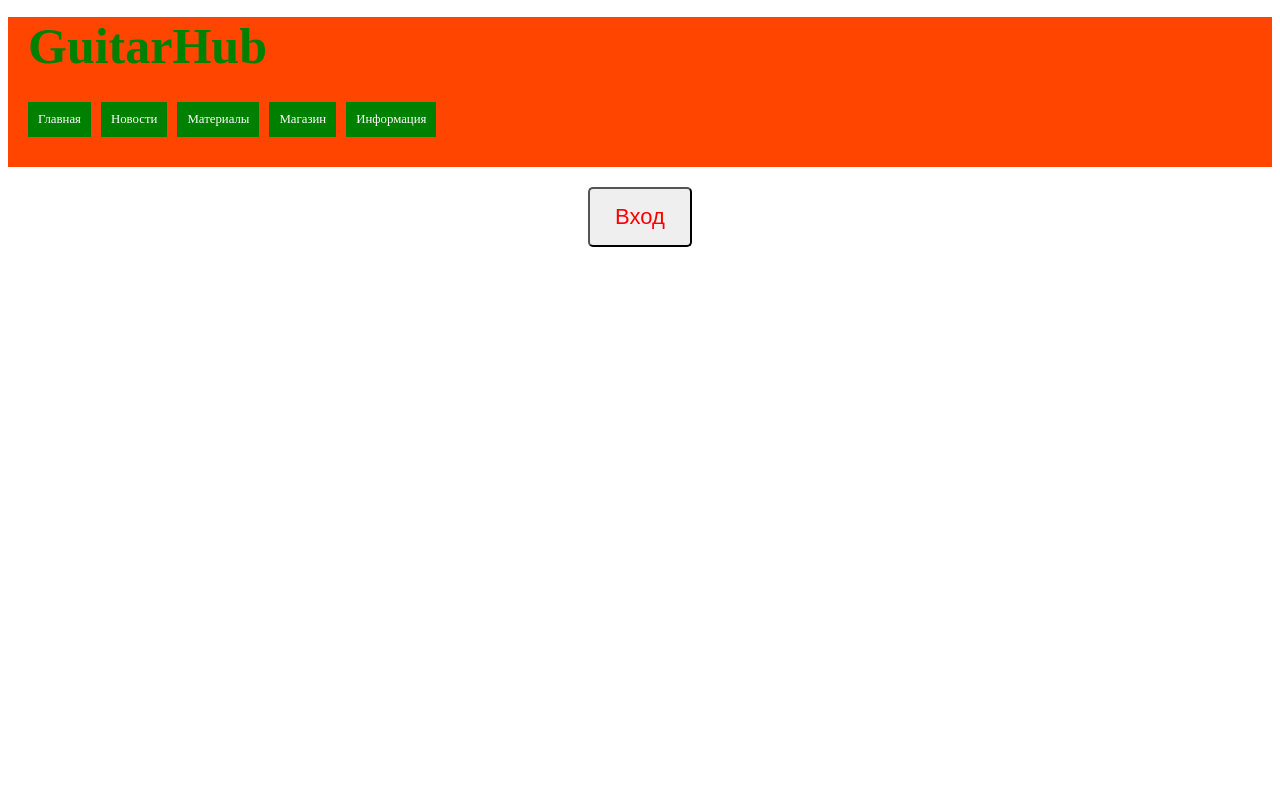
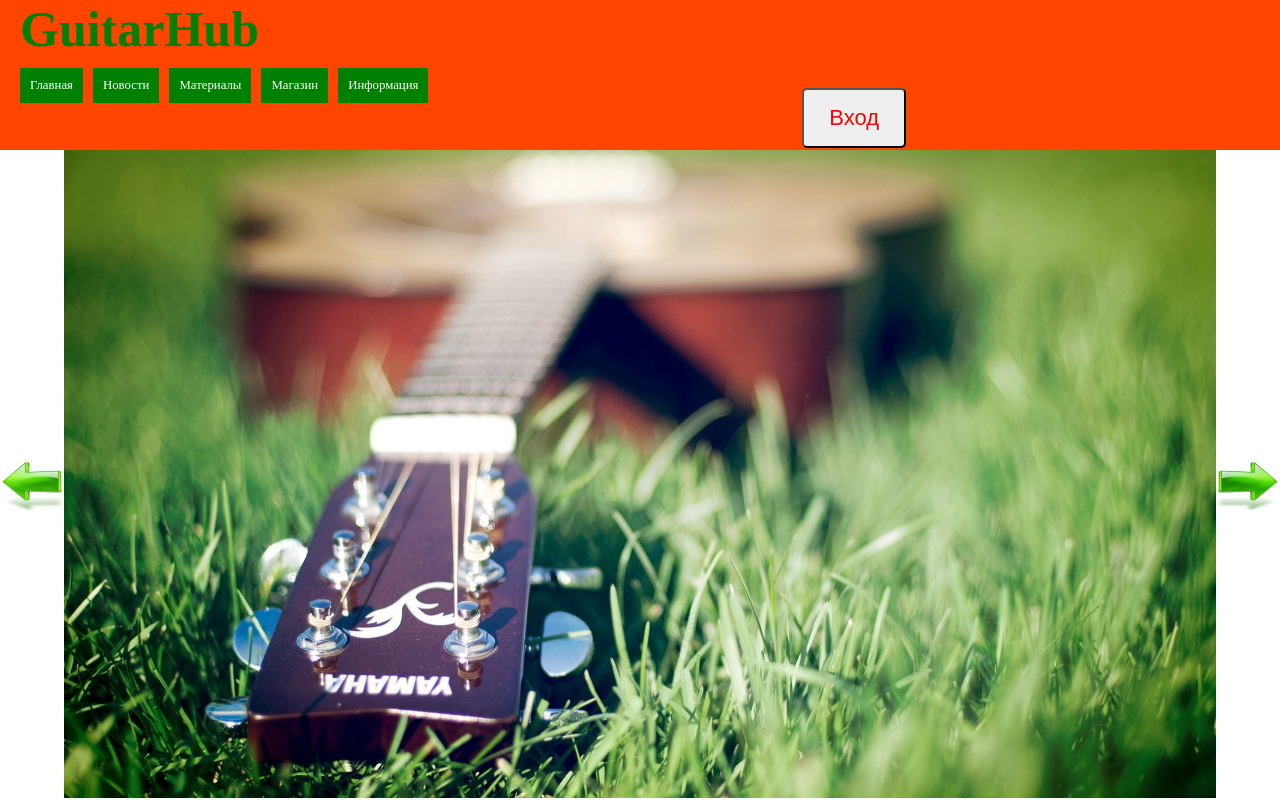
Before and after one commit to Alexandr29/site, a PHP site: page / in a window 1280 px wide. Before the commit the page ends 247 px from the top, so only its background shows below. Run offline with PHP 8.4, Linux system fonts and the light colour scheme; some libraries are stand-ins or nearby versions.

Commit message:
addSlider

```diff
--- a/assets/css/style.css
+++ b/assets/css/style.css
@@ -1,12 +1,17 @@
+*{
+	margin: 0px;
+	padding: 0px;
+}
 .header{
 	background-color: #FF4500;
 	height: 150px;
+	width: 100%;
 	font-size: 0.8em;
 	margin-left: 0px;
 	margin-right: 0px;
-	min-width: 900px;
+	min-width: 500px;
 }
-.main, .header ,.logo{
+.main, .header , .logo{
 	margin-left: auto;
 	margin-right: auto;
 }
@@ -110,10 +115,36 @@ button {
 	display: inline-block;
 	cursor: pointer;
 }
-.auth a{
+.object a{
 	font-size: 22px;
 	text-decoration: none;
 	margin: 20px;
 	color: red;
 	cursor: pointer;
 }
+#galleryWrapper{
+	width: 100%;
+}
+#gallery{
+	float: left;
+	width: 90%;
+}
+#gallery img{
+	width: 100%;
+}
+.arrowBox{
+	float: left;
+	width: 5%;
+
+}
+.arrowBox img{
+	margin-top: 470%;
+	width: 100%;
+}
+.arrowBox img:hover{
+	width: 95%;
+	cursor: pointer;
+}
+.arrowBox img:active{
+	width: 80%;
+}
--- a/index.php
+++ b/index.php
@@ -36,8 +36,6 @@
 					<li><a href="#">Информация </a></li>
 				</ul>
 			</div>
-		</div>
-	</div>
 			<div class="content">
 				<button class="show_popup" rel="popup1">Вход</button>
 				<div class="overlay_popup"></div>
@@ -56,11 +54,18 @@
 							<p>
 								<input type="submit" name="submit" value="Войти">
 								<br>
+								<a href="reg.php">Регистрация</a>
 							</p>
 						</form>
 					</div>
-			<a href="reg.php">Регистрация</a>
 				</div>
+			</div>
+		</div>
+	</div>
+	<div id="galleryWrapper">
+		<div class="arrowBox"><img id="leftArrow" src="assets/img/left.png"></img></div>
+		<div id="gallery"><img id="image" src="assets/img/1.jpg"></img></div>
+		<div class="arrowBox"><img  id="rightArrow" src="assets/img/right.png"></img></div>
 	</div>
 	<script src="https://ajax.googleapis.com/ajax/libs/jquery/3.1.0/jquery.min.js"></script>
 	<script src="scripts.js"></script>
--- a/scripts.js
+++ b/scripts.js
@@ -1,3 +1,22 @@
+;(function gallery(){
+	var leftArrow = document.getElementById('leftArrow'),
+		rightArrow = document.getElementById('rightArrow');
+		init = 1;
+
+		leftArrow.addEventListener('click', moveBackward);
+		rightArrow.addEventListener('click', moveForward);
+
+		function moveBackward(){
+			alert('left');
+		};
+
+		function moveForward(){
+			var image = document.getElementById('image');
+			init++;
+			image.setAttribute('src','assets/img/'+ init+'.jpg');
+		};
+})();
+
 $('.show_popup').click(function() {
 	var popup_id =$('#' + $(this).attr("rel"));
 	$(popup_id).show();
```
Also changed, not shown: assets/img/1.jpg, assets/img/2.jpg (added), assets/img/3.jpg (added), assets/img/4.jpg (added), assets/img/left.png (added), assets/img/right.png (added). Lines whose indentation alone changed are shown as unchanged.
